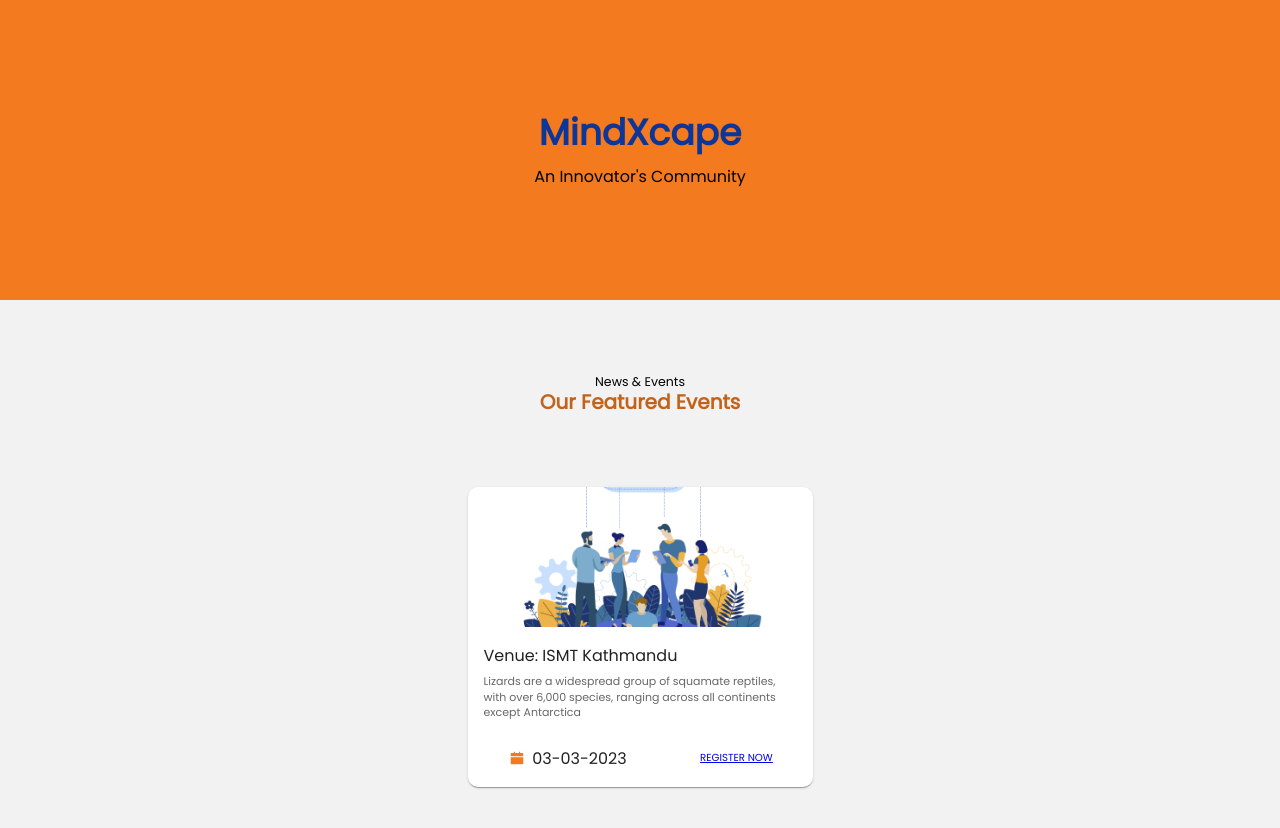
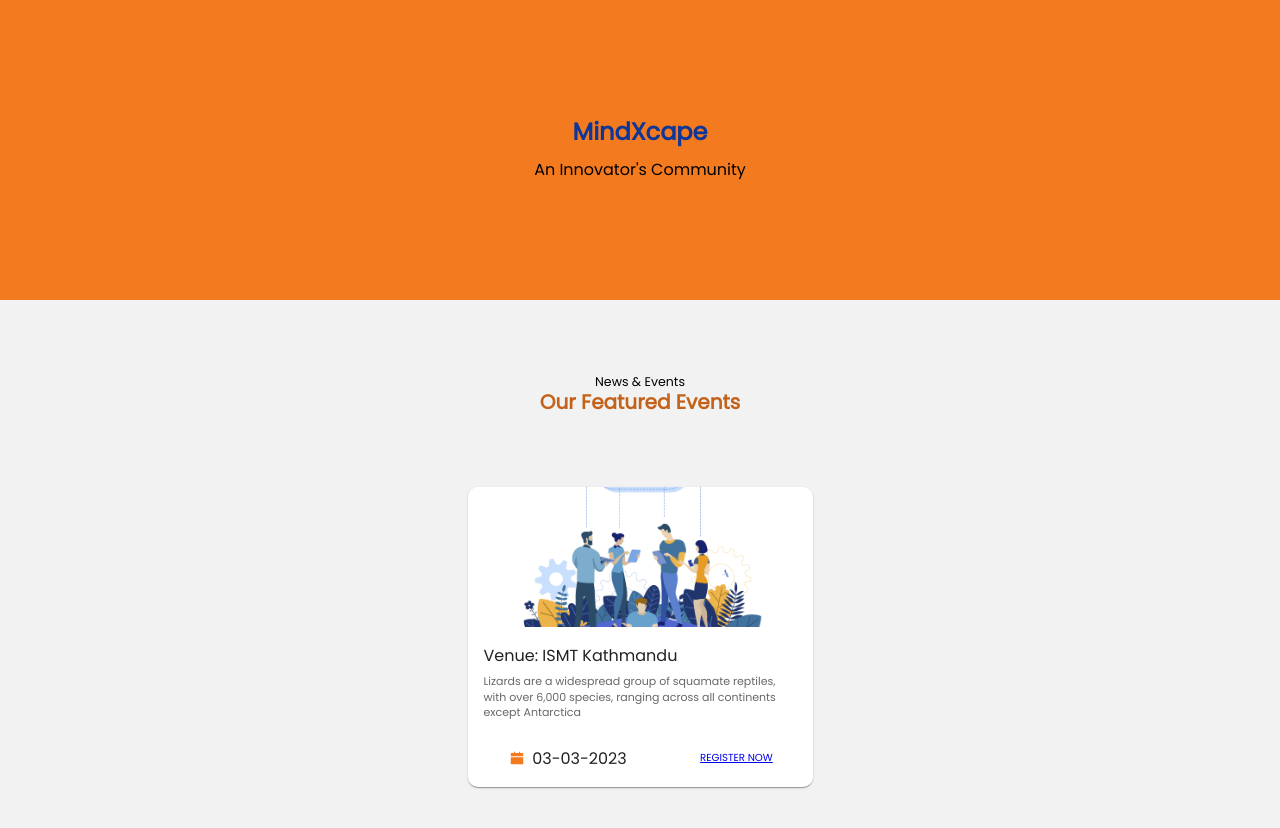
Before and after one commit to Prashishgt/Front-end-Event-Registration-MindXcape, a React (Create React App) app: page / in a window 1280 px wide. Shown: the top 828 px of the page. Built offline with nearby package versions, Linux system fonts and the light colour scheme.

Commit message:
fixed theme.js

```diff
--- a/src/theme.js
+++ b/src/theme.js
@@ -55,13 +55,13 @@
     fontSize: 11,
     h1: {
       fontWeight: 800,
-      fontSize: 68,
+      fontSize: { lg: "68", md:"50", sm:"40"},
       color:shades.secondary[600]
 
     },
     h2: {
       fontWeight: 600,
-      fontSize: 36,
+      fontSize: { lg:"36", md:"30", sm:"26", xs:"20"},
       color:shades.primary[600]
     },
     h3: {
```
